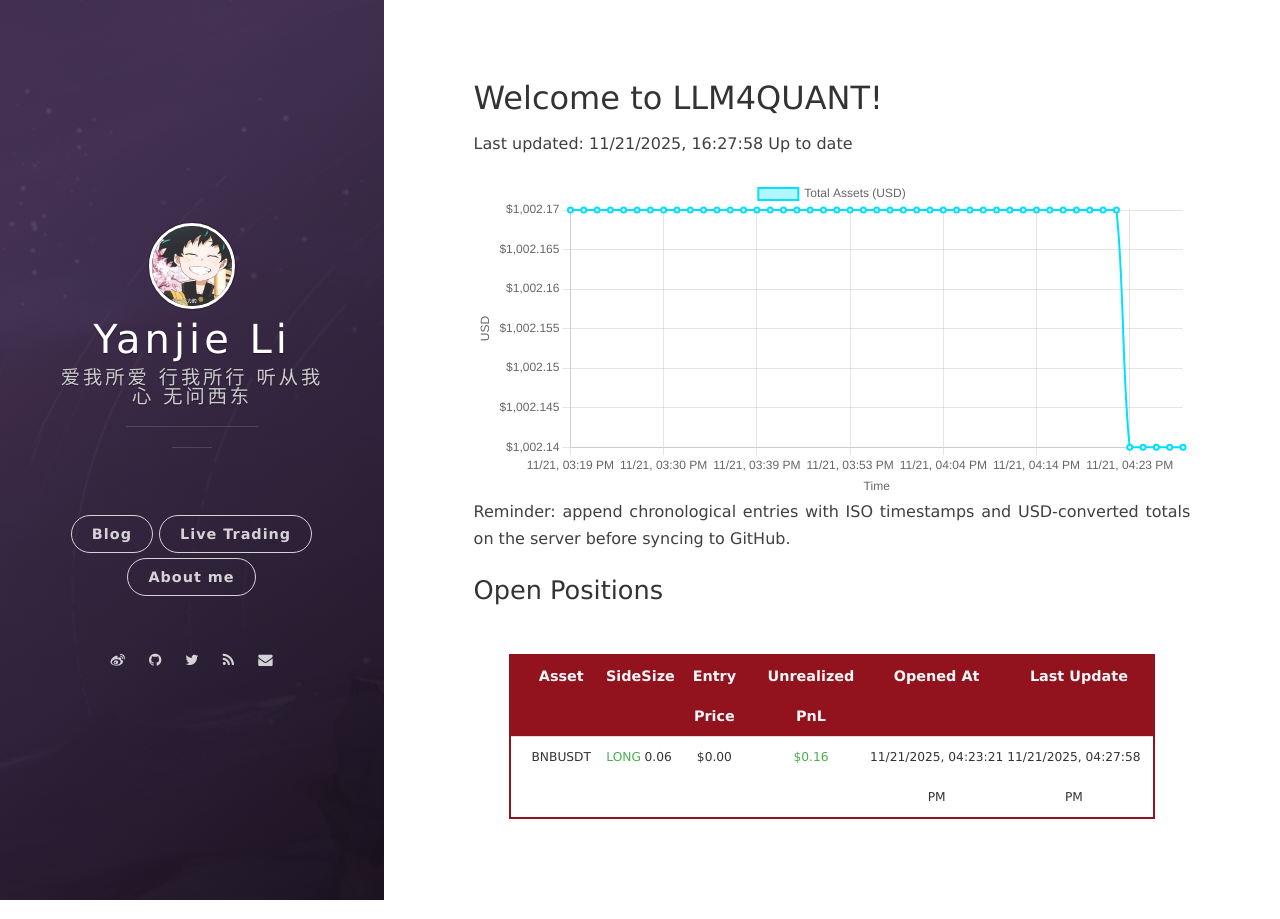
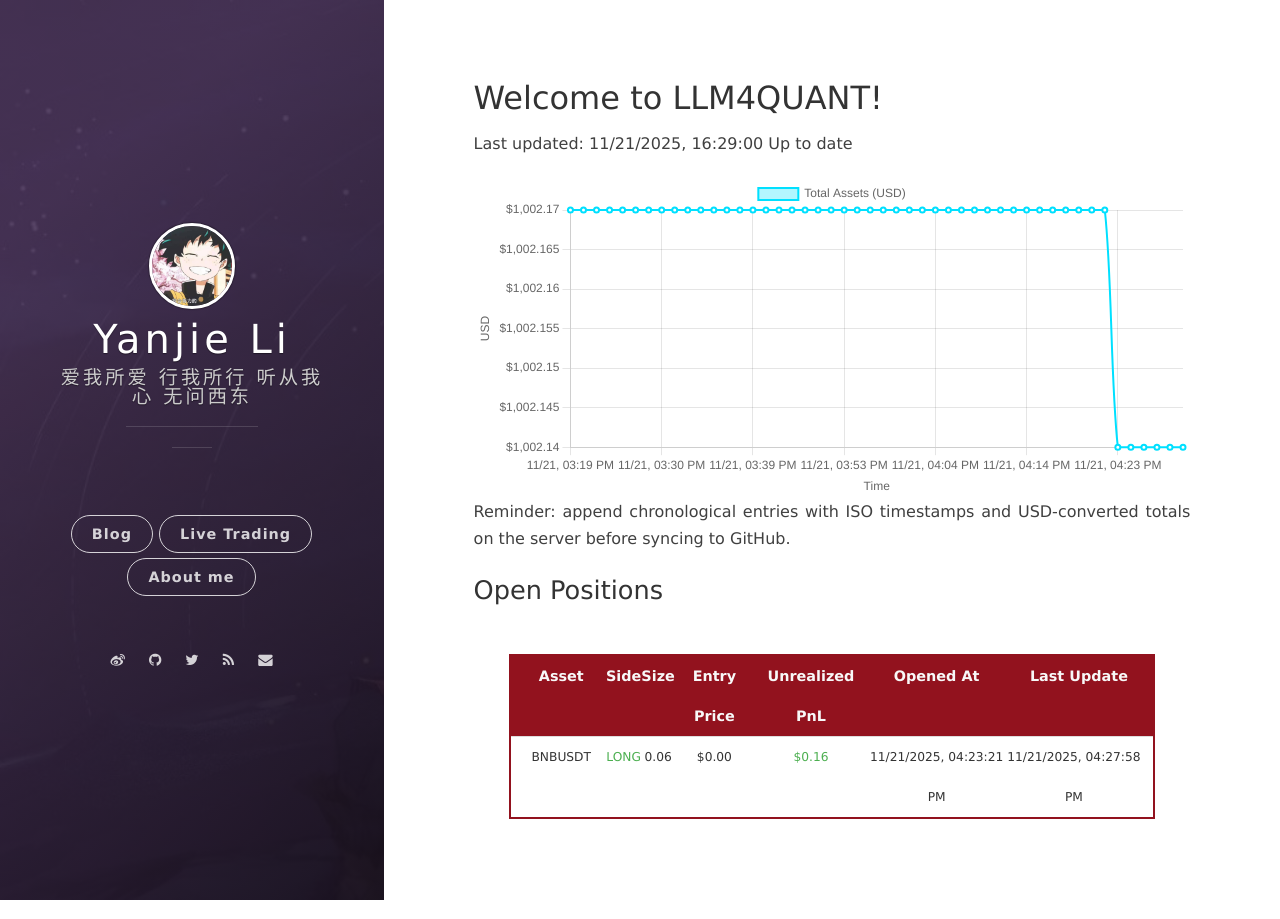
Before and after one commit to leeyegy/leeyegy.github.io, a Jekyll site: the page built from live-trading.html, in a window 1280 px wide. Built offline with Jekyll 4.4.1, drawn with Linux system fonts in a browser that asks for light colours; nearby versions of some CDN libraries.

Commit message:
AccountMonitor: update balance history 2025-11-22T00:29:00+08:00

```diff
--- a/assets/data/binance/balance-history.json
+++ b/assets/data/binance/balance-history.json
@@ -1,5 +1,5 @@
 {
-  "generatedAt": "2025-11-22T00:27:58+08:00",
+  "generatedAt": "2025-11-22T00:29:00+08:00",
   "asset": "total_usd_value",
   "history": [
     {
@@ -189,6 +189,10 @@
     {
       "timestamp": "2025-11-22T00:27:58+08:00",
       "totalUsd": 1002.14291411
+    },
+    {
+      "timestamp": "2025-11-22T00:29:00+08:00",
+      "totalUsd": 1002.14291411
     }
   ]
 }
```
